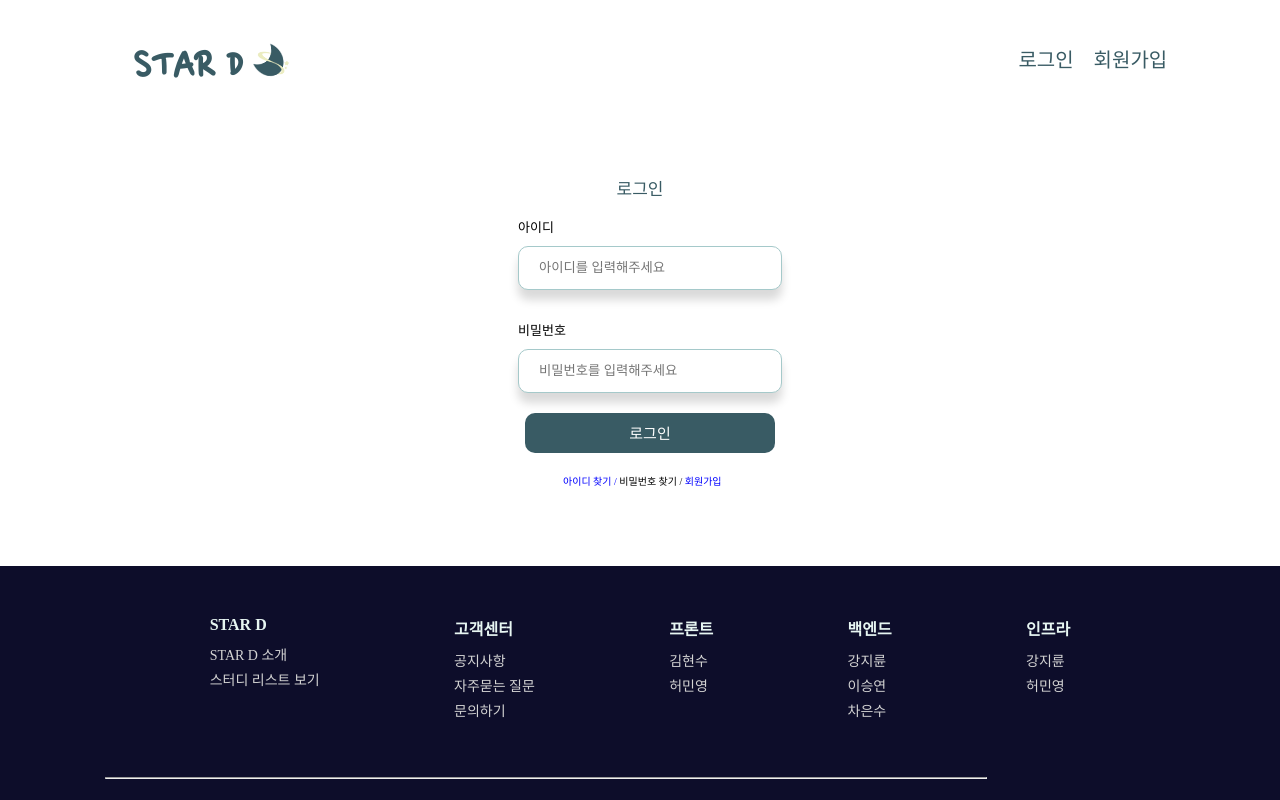
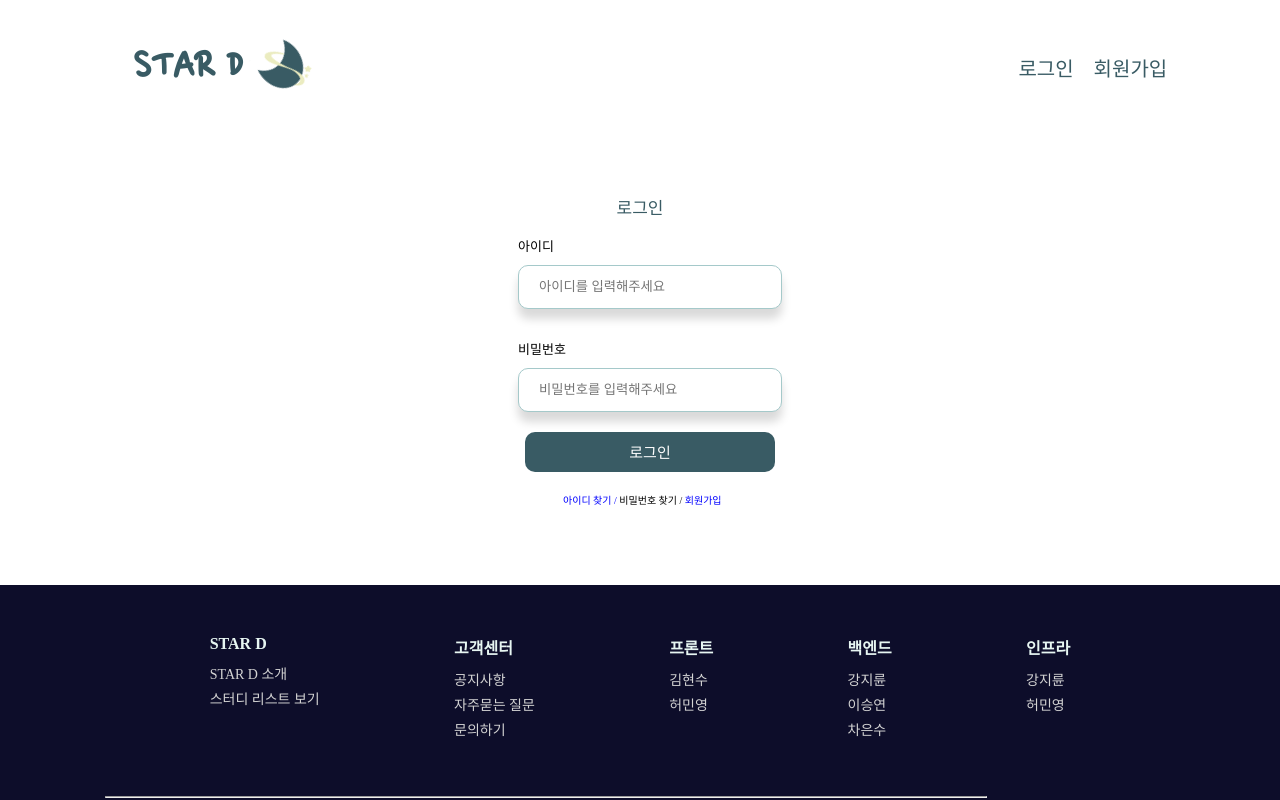
Before and after one commit to Hanium2023-WeB/starD, a React (Create React App) app in the folder src/main/frontend/: page /login in a window 1280 px wide. Shown: the top 800 px of the page. Built offline with nearby package versions, Linux system fonts and the light colour scheme; the HTML template or start-up script is replaced by a standard one; a web font is replaced by a local one.

Commit message:
fix logo location

```diff
--- a/src/main/frontend/src/App.css
+++ b/src/main/frontend/src/App.css
@@ -106,6 +106,7 @@ header .head_left {
 .Header_logo_img{
 	position: relative;
 	/*width: 40px;*/
+	width: 70px;
 	transform: rotate(45deg);
 }
 /*.main_wrap > header .head_left{*/
--- a/src/main/frontend/src/components/repeat_etc/Header.js
+++ b/src/main/frontend/src/components/repeat_etc/Header.js
@@ -150,7 +150,7 @@ const Header = ({ showSideCenter }) => {
 								STAR D
 
 									<div className={"Header_logo_img"}>
-								<img src={LOGO} width={"40px"}/></div>
+								<img src={LOGO} width={"60px"}/></div>
 								</div>
 							</Link>
 						</li>
```
